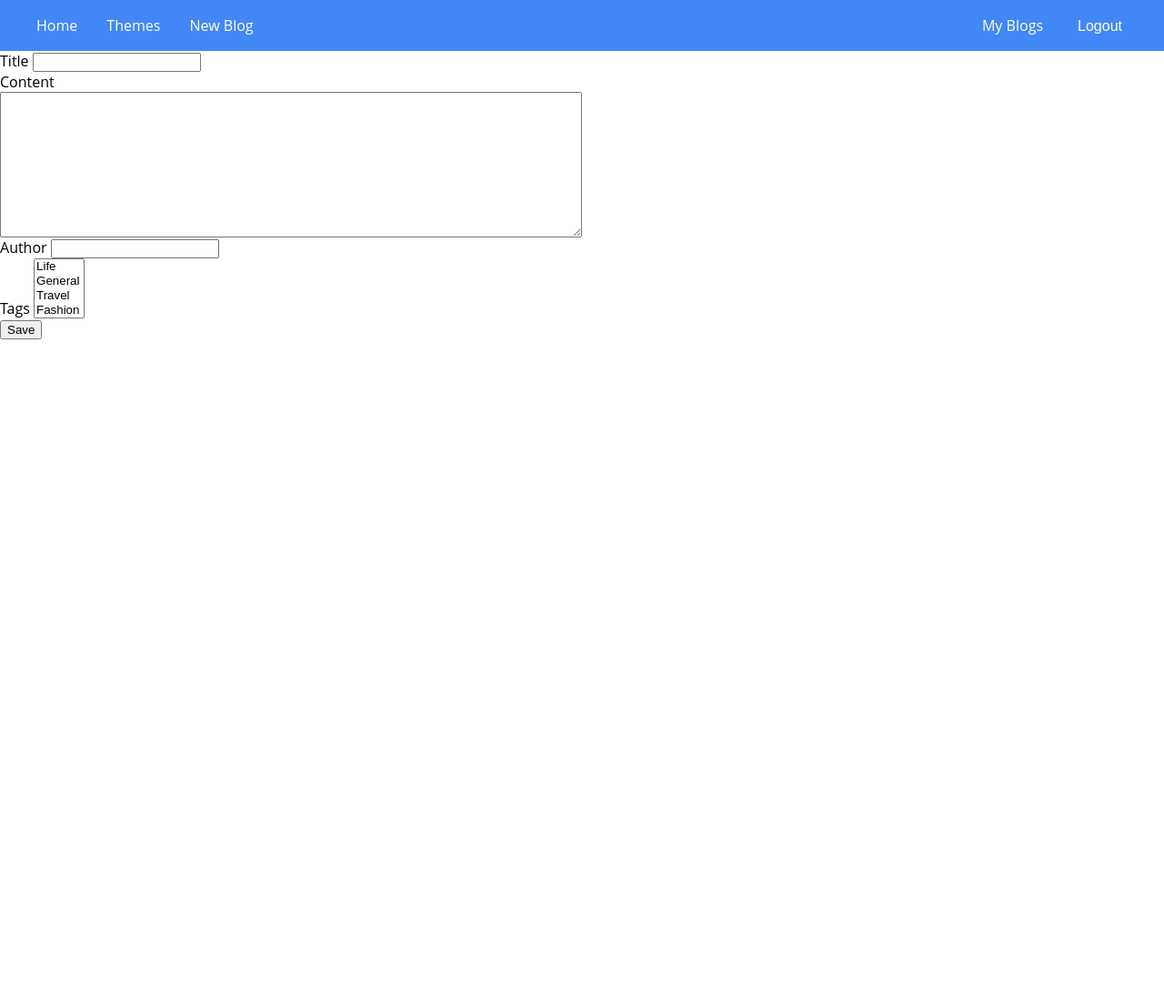
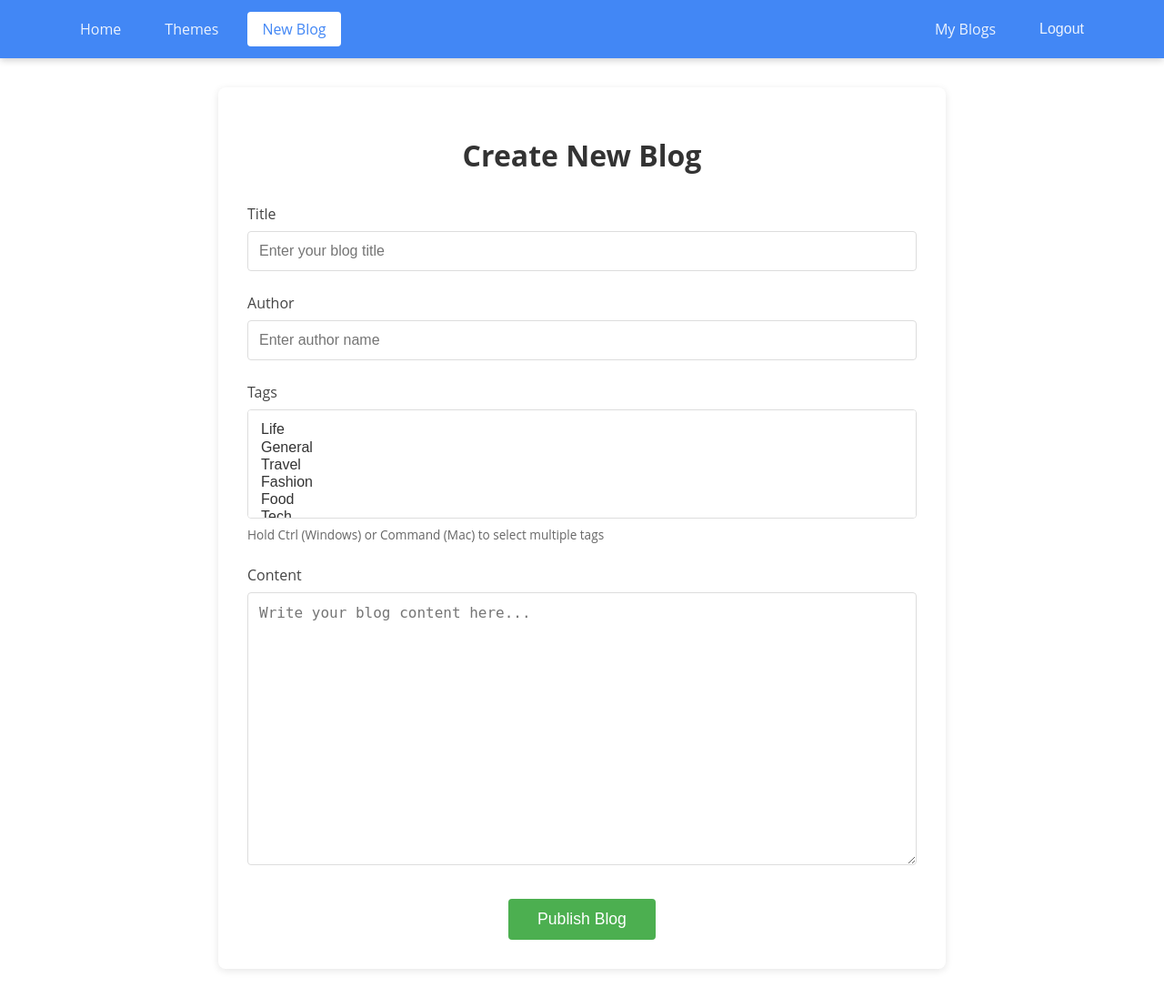
Before and after one commit to h-sick/blog, a Node server app: page /blog/new in a window 1280 px wide. Shown: the whole page at 91% size. Before the commit the page ends 373 px from the top, so only its background shows below. Run offline with Node 20, Linux system fonts and the light colour scheme; a user stored in the database is signed in; some libraries are stand-ins or nearby versions.

Commit message:
feat: add blog-new and navigation style:

```diff
--- a/public/css/blog.css
+++ b/public/css/blog.css
@@ -1,7 +1,86 @@
-.blog-new .content textarea {
-  width: 50%;
-  height: 10rem;
+/* Blog New Page */
+.blog-new {
+  max-width: 800px;
+  margin: 2rem auto;
+  padding: 2rem;
+  background-color: white;
+  border-radius: 8px;
+  box-shadow: 0 2px 8px rgba(0, 0, 0, 0.1);
+}
+
+.blog-new h1 {
+  font-size: 2rem;
+  color: #333;
+  margin-bottom: 2rem;
+  text-align: center;
+}
+
+.blog-new .form-group {
+  margin-bottom: 1.5rem;
+}
+
+.blog-new label {
   display: block;
+  font-size: 1rem;
+  color: #444;
+  margin-bottom: 0.5rem;
+  font-weight: 500;
+}
+
+.blog-new input,
+.blog-new textarea,
+.blog-new select {
+  width: 100%;
+  padding: 0.75rem;
+  border: 1px solid #ddd;
+  border-radius: 4px;
+  font-size: 1rem;
+  color: #333;
+  transition: border-color 0.2s ease;
+}
+
+.blog-new input:focus,
+.blog-new textarea:focus,
+.blog-new select:focus {
+  outline: none;
+  border-color: #4caf50;
+}
+
+.blog-new textarea {
+  min-height: 300px;
+  resize: vertical;
+}
+
+.blog-new select {
+  height: auto;
+  min-height: 120px;
+}
+
+.blog-new small {
+  display: block;
+  color: #666;
+  font-size: 0.85rem;
+  margin-top: 0.5rem;
+}
+
+.blog-new .form-actions {
+  margin-top: 2rem;
+  text-align: center;
+}
+
+.blog-new .submit-btn {
+  padding: 0.75rem 2rem;
+  font-size: 1.1rem;
+  background-color: #4caf50;
+  color: white;
+  border: none;
+  border-radius: 4px;
+  cursor: pointer;
+  transition: background-color 0.2s ease;
+}
+
+.blog-new .submit-btn:hover {
+  background-color: #45a049;
 }
 
 .blog-item {
--- a/public/css/navigation.css
+++ b/public/css/navigation.css
@@ -1,18 +1,25 @@
 .main-header {
   width: 100%;
-  height: 3.5rem;
+  height: 4rem;
   background-color: var(--primary-color);
-  padding: 0 1.5rem;
+  box-shadow: 0 2px 8px rgba(0, 0, 0, 0.2);
+  padding: 0;
   display: flex;
   align-items: center;
+  position: sticky;
+  top: 0;
+  z-index: 1000;
 }
 
 .main-header__nav {
   width: 100%;
+  max-width: 1200px;
+  margin: 0 auto;
   height: 100%;
   display: flex;
   align-items: center;
   justify-content: space-between;
+  padding: 0 2rem;
 }
 
 .main-header__item-list {
@@ -20,22 +27,70 @@
   margin: 0;
   padding: 0;
   display: flex;
+  align-items: center;
+  gap: 1rem;
 }
 
 .main-header__item {
-  margin: 0 1rem;
+  position: relative;
 }
 
 .main-header__item a {
   text-decoration: none;
+  color: rgba(255, 255, 255, 0.9);
+  font-weight: 500;
+  padding: 0.5rem 1rem;
+  border-radius: 4px;
+  transition: all 0.2s ease;
+}
+
+.main-header__item a:hover {
   color: white;
+  background-color: rgba(255, 255, 255, 0.1);
 }
 
 .main-header__item button {
   text-decoration: none;
-  color: white;
+  color: rgba(255, 255, 255, 0.9);
   background: none;
   border: none;
   cursor: pointer;
   font-size: 1rem;
+  font-weight: 500;
+  padding: 0.5rem 1rem;
+  border-radius: 4px;
+  transition: all 0.2s ease;
 }
+
+.main-header__item button:hover {
+  color: white;
+  background-color: rgba(255, 255, 255, 0.1);
+}
+
+.main-header__item form {
+  margin: 0;
+}
+
+/* Special styling for New Blog button */
+.main-header__item a[href='/blog/new'] {
+  background-color: white;
+  color: var(--primary-color);
+}
+
+.main-header__item a[href='/blog/new']:hover {
+  background-color: rgba(255, 255, 255, 0.9);
+  color: var(--primary-color);
+}
+
+/* Special styling for Login/Signup buttons */
+.main-header__item a[href='/login'],
+.main-header__item a[href='/signup'] {
+  border: 1px solid white;
+  color: white;
+}
+
+.main-header__item a[href='/login']:hover,
+.main-header__item a[href='/signup']:hover {
+  background-color: white;
+  color: var(--primary-color);
+}
--- a/views/blog/blog-new.ejs
+++ b/views/blog/blog-new.ejs
@@ -3,20 +3,17 @@
 <body>
   <%- include('../includes/navigation.ejs') %>
   <div class="blog-new">
+    <h1>Create New Blog</h1>
     <form action="/blog/new" method="POST">
-      <div>
+      <div class="form-group">
         <label for="title">Title</label>
-        <input type="text" name="title" id="title">
+        <input type="text" name="title" id="title" placeholder="Enter your blog title" required>
       </div>
-      <div class="content">
-        <label for="content">Content</label>
-        <textarea name="content" id="content"></textarea>
+      <div class="form-group">
+        <label for="author">Author</label>
+        <input type="text" name="author" id="author" placeholder="Enter author name" required>
       </div>
-      <div>
-        <label for="author">Author</label>
-        <input type="text" name="author" id="author">
-      </div>
-      <div>
+      <div class="form-group">
         <label for="tags">Tags</label>
         <select name="tags" id="tags" multiple>
           <option value="life">Life</option>
@@ -31,8 +28,15 @@
           <option value="sport">Sport</option>
           <option value="book">Book</option>
         </select>
+        <small>Hold Ctrl (Windows) or Command (Mac) to select multiple tags</small>
       </div>
-      <button type="submit">Save</button>
+      <div class="form-group">
+        <label for="content">Content</label>
+        <textarea name="content" id="content" placeholder="Write your blog content here..." required></textarea>
+      </div>
+      <div class="form-actions">
+        <button type="submit" class="submit-btn">Publish Blog</button>
+      </div>
     </form>
   </div>
 </body>
```
